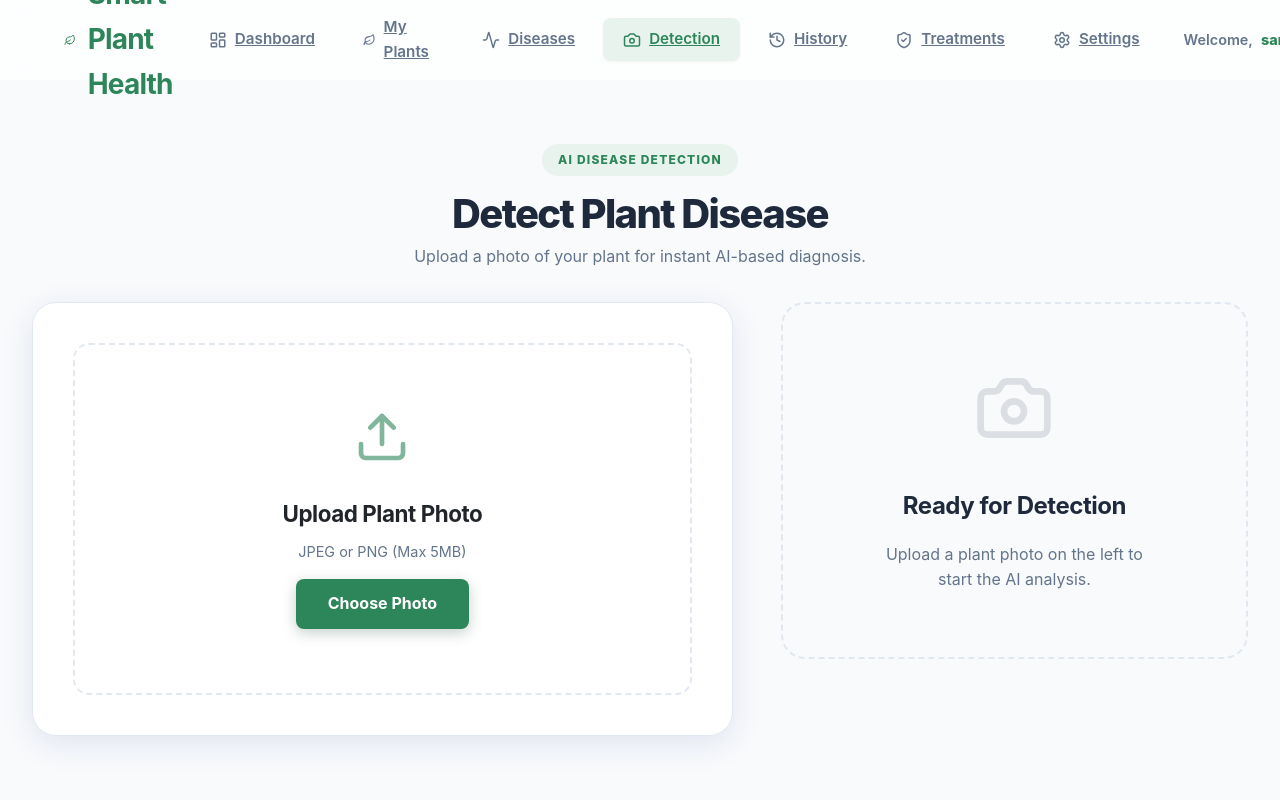
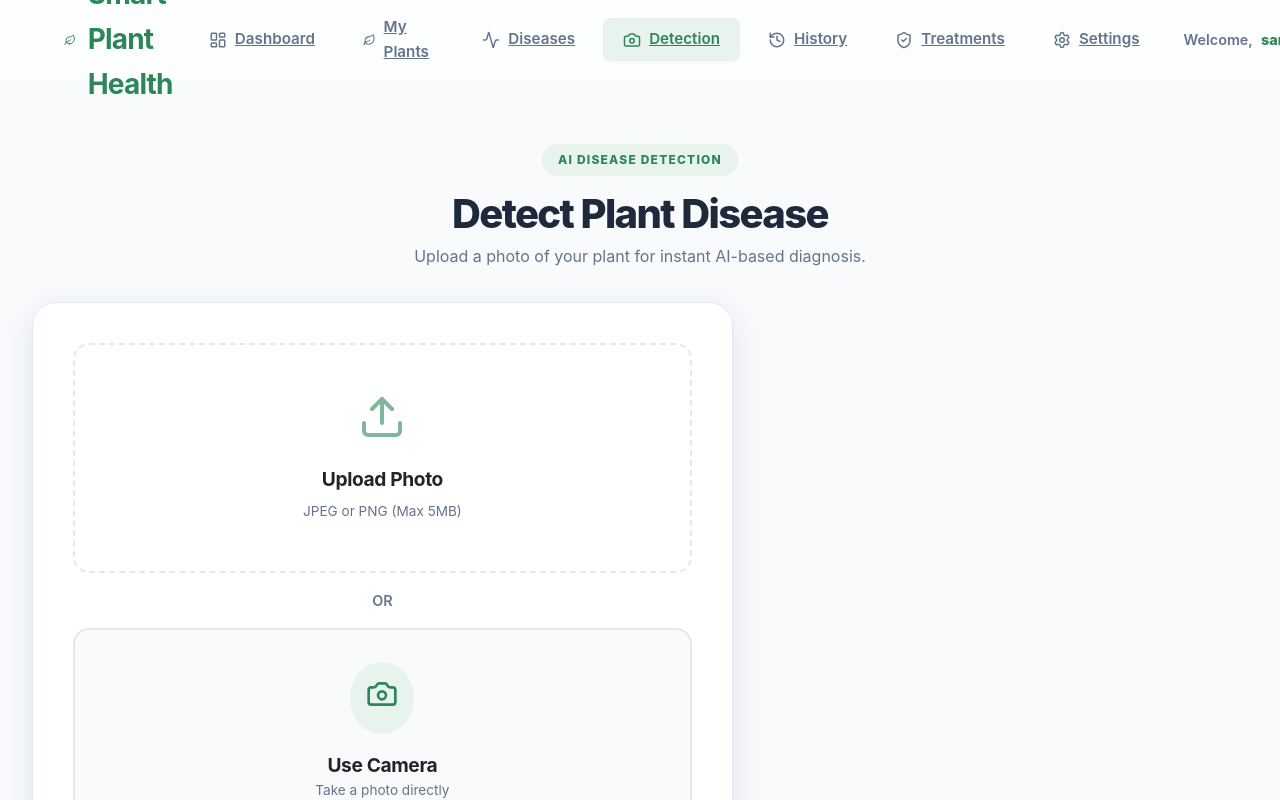
Before and after one commit to acharya100/drabesh-acharya-smartplanthealthmanagementsystem, a React (Vite) app in the folder frontend/: page /disease in a window 1280 px wide. Shown: the top 800 px of the page. Built offline with nearby package versions, Linux system fonts and the light colour scheme; sample sign-in values are in the browser's storage.

Commit message:
added live image uploading feature

```diff
--- a/frontend/src/pages/DiseaseDetection.jsx
+++ b/frontend/src/pages/DiseaseDetection.jsx
@@ -19,6 +19,52 @@ const DiseaseDetection = () => {
   const [result, setResult] = useState(null);
   const [loading, setLoading] = useState(false);
   const [error, setError] = useState("");
+  const [cameraActive, setCameraActive] = useState(false);
+
+  const videoRef = (node) => {
+    if (node && cameraActive && node.srcObject === null) {
+      navigator.mediaDevices.getUserMedia({ video: { facingMode: "environment" } })
+        .then(stream => {
+          node.srcObject = stream;
+          window.localStream = stream; // Store stream to stop it later
+        })
+        .catch(err => {
+          console.error("Camera Error:", err);
+          setError("Could not access camera. Please allow permissions.");
+          setCameraActive(false);
+        });
+    }
+  };
+
+  const startCamera = () => {
+    setCameraActive(true);
+    setResult(null);
+    setError("");
+  };
+
+  const stopCamera = () => {
+    if (window.localStream) {
+      window.localStream.getTracks().forEach(track => track.stop());
+    }
+    setCameraActive(false);
+  };
+
+  const takePhoto = () => {
+    const video = document.querySelector('video');
+    const canvas = document.createElement('canvas');
+    canvas.width = video.videoWidth;
+    canvas.height = video.videoHeight;
+    const ctx = canvas.getContext('2d');
+    ctx.drawImage(video, 0, 0, canvas.width, canvas.height);
+
+    // Create blob/file from canvas
+    canvas.toBlob(blob => {
+      const file = new File([blob], "camera_capture.jpg", { type: "image/jpeg" });
+      setSelectedFile(file);
+      setPreview(canvas.toDataURL('image/jpeg'));
+      stopCamera();
+    }, 'image/jpeg');
+  };
 
   const handleFileChange = (e) => {
     const file = e.target.files[0];
@@ -94,16 +140,14 @@ const DiseaseDetection = () => {
         <div className="detection-layout">
           <div className="detection-main">
             <div className="upload-container-v2">
-              {!preview ? (
-                <div className="upload-dropzone" onClick={() => document.getElementById('fileInput').click()} style={{ border: '2px dashed var(--border-light)', borderRadius: 'var(--radius-md)', padding: '4rem 2rem', textAlign: 'center', cursor: 'pointer', transition: 'all 0.3s ease' }}>
-                  <div className="dropzone-icon" style={{ color: 'var(--primary)', marginBottom: '1.5rem' }}>
-                    <Upload size={56} style={{ opacity: 0.6 }} />
+              {!preview && !cameraActive ? (
+                <div className="upload-options" style={{ display: 'flex', flexDirection: 'column', gap: '1rem' }}>
+                  <div className="upload-dropzone" onClick={() => document.getElementById('fileInput').click()} style={{ border: '2px dashed var(--border-light)', borderRadius: 'var(--radius-md)', padding: '3rem 2rem', textAlign: 'center', cursor: 'pointer', transition: 'all 0.3s ease', background: 'var(--bg-card)' }}>
+                    <div className="dropzone-icon" style={{ color: 'var(--primary)', marginBottom: '1rem' }}>
+                      <Upload size={48} style={{ opacity: 0.6 }} />
                     </div>
-                  <h3 style={{ fontSize: '1.4rem', marginBottom: '0.5rem' }}>Upload Plant Photo</h3>
-                  <p style={{ color: 'var(--text-muted)', fontSize: '0.9rem' }}>JPEG or PNG (Max 5MB)</p>
-                  <div className="btn-primary mt-4" style={{ display: 'inline-flex' }}>
-                    Choose Photo
-                  </div>
+                    <h3 style={{ fontSize: '1.2rem', marginBottom: '0.4rem' }}>Upload Photo</h3>
+                    <p style={{ color: 'var(--text-muted)', fontSize: '0.85rem' }}>JPEG or PNG (Max 5MB)</p>
                     <input
                       id="fileInput"
                       type="file"
@@ -111,6 +155,33 @@ const DiseaseDetection = () => {
                       onChange={handleFileChange}
                       className="hidden"
                     />
+                  </div>
+
+                  <div className="or-divider" style={{ textAlign: 'center', color: 'var(--text-muted)', fontSize: '0.9rem', fontWeight: 600 }}>OR</div>
+
+                  <div
+                    className="camera-zone"
+                    onClick={startCamera}
+                    style={{ border: '2px solid var(--border-light)', borderRadius: 'var(--radius-md)', padding: '2rem', textAlign: 'center', cursor: 'pointer', transition: 'all 0.3s ease', background: 'var(--bg-main)', display: 'flex', alignItems: 'center', justifyContent: 'center', flexDirection: 'column', gap: '1rem' }}
+                  >
+                    <div style={{ background: 'var(--primary-subtle)', padding: '1rem', borderRadius: '50%', color: 'var(--primary)' }}>
+                      <Camera size={32} />
+                    </div>
+                    <div>
+                      <h3 style={{ fontSize: '1.2rem', margin: 0 }}>Use Camera</h3>
+                      <p style={{ color: 'var(--text-muted)', fontSize: '0.85rem', margin: 0 }}>Take a photo directly</p>
+                    </div>
+                  </div>
+                </div>
+              ) : cameraActive ? (
+                <div className="camera-preview-stage" style={{ position: 'relative', background: '#000', borderRadius: 'var(--radius-md)', overflow: 'hidden' }}>
+                  <video ref={videoRef} autoPlay playsInline style={{ width: '100%', display: 'block' }}></video>
+                  <div className="camera-controls" style={{ position: 'absolute', bottom: '20px', left: 0, right: 0, display: 'flex', justifyContent: 'center', gap: '1rem' }}>
+                    <button onClick={takePhoto} style={{ width: '60px', height: '60px', borderRadius: '50%', background: 'white', border: '4px solid rgba(255,255,255,0.5)', cursor: 'pointer' }} aria-label="Take Photo"></button>
+                    <button onClick={stopCamera} style={{ position: 'absolute', right: '20px', bottom: '10px', background: 'rgba(0,0,0,0.5)', color: 'white', border: 'none', padding: '0.5rem', borderRadius: '50%', cursor: 'pointer' }}>
+                      <X size={20} />
+                    </button>
+                  </div>
                 </div>
               ) : (
                 <div className="preview-stage">
@@ -135,7 +206,7 @@ const DiseaseDetection = () => {
                           </div>
                         ) : (
                           <div className="loader-inline" style={{ display: 'flex', alignItems: 'center', justifyContent: 'center', gap: '0.75rem' }}>
-                            <Camera size={20} />
+                            <RefreshCw size={20} />
                             <span>Detect Disease</span>
                           </div>
                         )}
@@ -150,7 +221,6 @@ const DiseaseDetection = () => {
                   <span>{error}</span>
                 </div>
               )}
-            </div>
             </div>
 
             <aside className="detection-sidebar">
@@ -221,6 +291,7 @@ const DiseaseDetection = () => {
           </div>
         </div>
       </div>
+    </div>
   );
 };
 
```
Also changed, not shown: 1 other file (tests, documents, lock files or other folders). Lines whose indentation alone changed are shown as unchanged.
